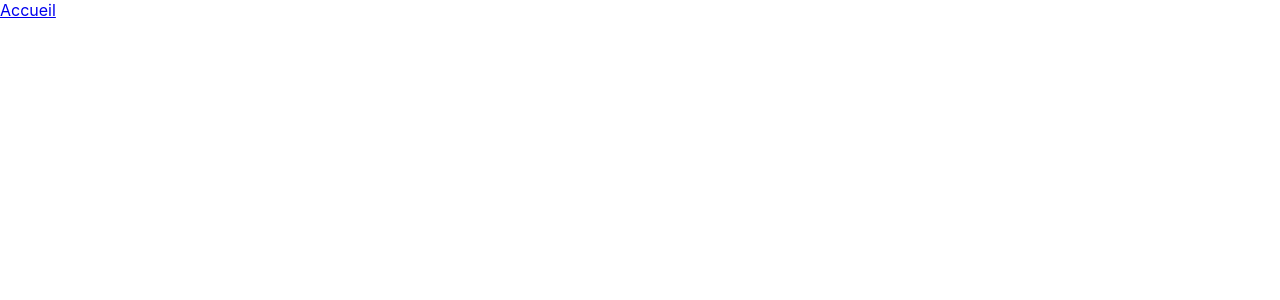
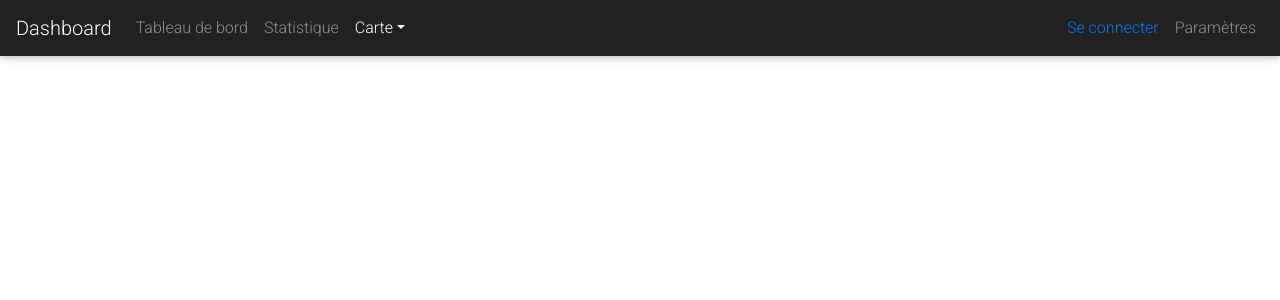
Before and after one commit to JonathanJouffroy/react, a React (Create React App) app: page /page2 in a window 1280 px wide. Shown: the top 300 px of the page. Built offline with nearby package versions, Linux system fonts and the light colour scheme.

Commit message:
3 ème commit

```diff
--- a/package.json
+++ b/package.json
@@ -6,7 +6,10 @@
     "@testing-library/jest-dom": "^4.2.4",
     "@testing-library/react": "^9.3.2",
     "@testing-library/user-event": "^7.1.2",
+    "bootstrap": "^4.4.1",
+    "mdbreact": "^4.25.3",
     "react": "^16.13.0",
+    "react-bootstrap": "^1.0.0-beta.17",
     "react-dom": "^16.13.0",
     "react-router-dom": "^5.1.2",
     "react-scripts": "3.4.0"
--- a/src/index.js
+++ b/src/index.js
@@ -3,8 +3,12 @@ import ReactDOM from 'react-dom';
 import './index.css';
 import App from './views/App';
 import Page2 from './views/Page2';
+import Page3 from './views/Page3';
 import { BrowserRouter as Router, Route, Switch} from 'react-router-dom';
 import * as serviceWorker from './serviceWorker';
+import '@fortawesome/fontawesome-free/css/all.min.css'; import
+'bootstrap-css-only/css/bootstrap.min.css'; import
+'mdbreact/dist/css/mdb.css';
 
 const Root = () => {
     return(
@@ -12,6 +16,7 @@ const Root = () => {
                 <Switch>
                     <Route exact path='/' component={App} />
                     <Route exact path='/page2' component={Page2} />
+                    <Route exact path='/page3' component={Page3} />
                 </Switch>
             </Router>
     )
--- a/src/views/Page2.js
+++ b/src/views/Page2.js
@@ -1,7 +1,7 @@
 import React from 'react';
 import {Link} from 'react-router-dom';
-
-
+import {Navbar, NavDropdown, Nav } from 'react-bootstrap';
+import 'bootstrap/dist/css/bootstrap.min.css'
 class Page2 extends React.Component {
 
 
@@ -13,9 +13,26 @@ constructor(props) {
   render() {
 
   return (
-    <div>
-        <Link to='/'>Accueil</Link>
-    </div>
+    <Navbar collapseOnSelect expand="lg" bg="dark" variant="dark">
+  <Navbar.Brand href="#home">Dashboard</Navbar.Brand>
+  <Navbar.Toggle aria-controls="responsive-navbar-nav" />
+  <Navbar.Collapse id="responsive-navbar-nav">
+    <Nav className="mr-auto">
+      <Nav.Link href="#features">Tableau de bord</Nav.Link>
+      <Nav.Link href="#pricing">Statistique</Nav.Link>
+      <NavDropdown title="Carte" id="collasible-nav-dropdown">
+        <NavDropdown.Item href="#action/3.1">Monde</NavDropdown.Item>
+        <NavDropdown.Item href="#action/3.1">France</NavDropdown.Item>
+      </NavDropdown>
+    </Nav>
+    <Nav>
+      <Nav.Link> <Link to='/Page3'>Se connecter</Link></Nav.Link>
+      <Nav.Link eventKey={2} href="#memes">
+        Paramètres
+      </Nav.Link>
+    </Nav>
+  </Navbar.Collapse>
+</Navbar>
   );
 }
 }
```
Also changed, not shown: src/views/Page3.js (added), 2 other files (tests, documents, lock files or other folders).
